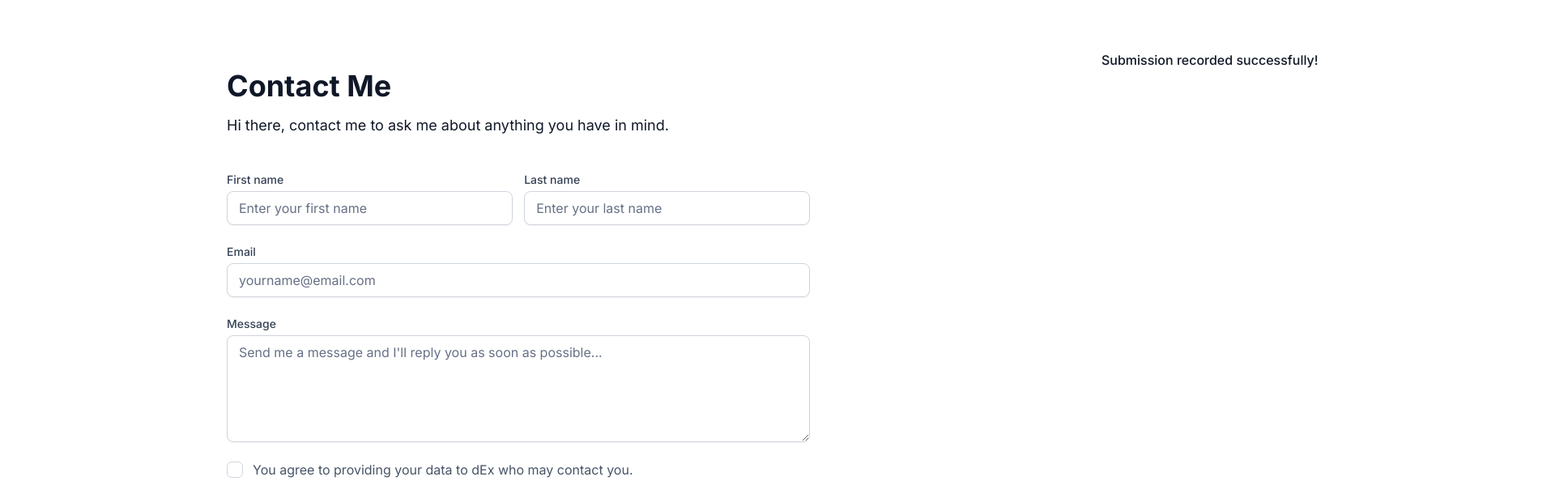
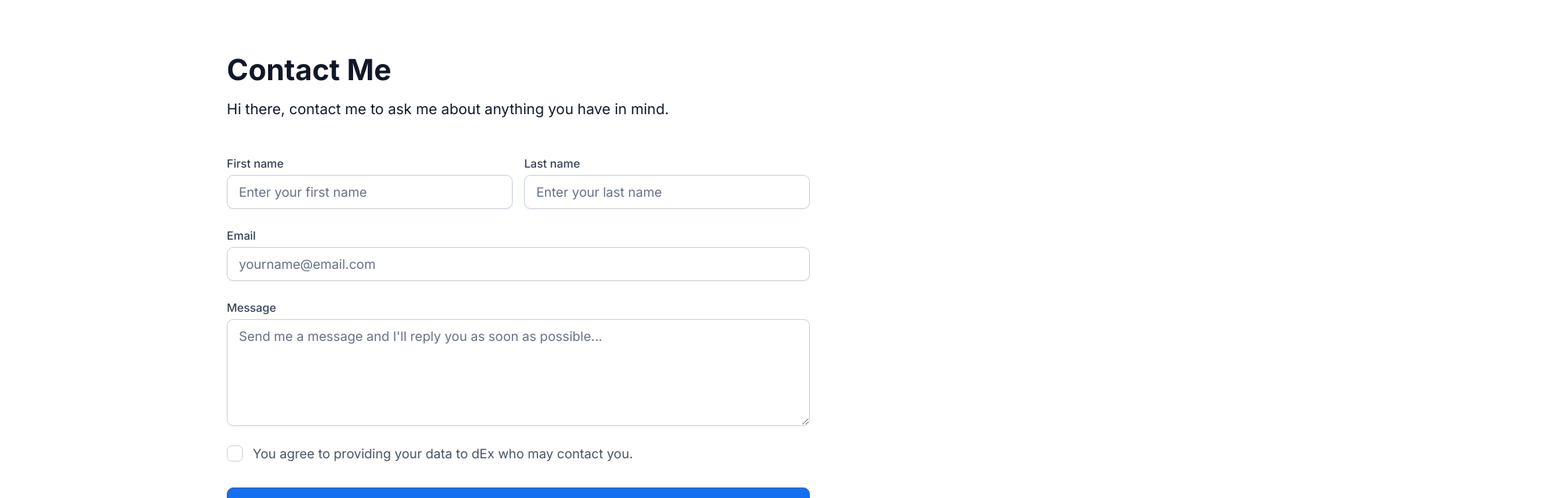
Before and after one commit to dExtinctedCoder/Hngi9Task1, a React (Vite) app: page /Hngi9Task1/contact in a window 1280 px wide. Shown: the top 615 px of the page at 81% size, 1920 px wide, since content can reach past the window. Built offline with nearby package versions, Linux system fonts and the light colour scheme.

Commit message:
add style for success message alert

```diff
--- a/src/components/Contact/contact.css
+++ b/src/components/Contact/contact.css
@@ -3,7 +3,27 @@
   margin-bottom: 4.125rem;
   width: var(--container-width-md);
   margin: 0 auto;
+  position: relative;
+  overflow-x: hidden;
 }
+
+#submit__alert {
+  position: absolute;
+  /* width: min(40vw); */
+  /* border: 2px solid; */
+  background-color: #fff;
+  z-index: 3;
+  right: 2rem;
+  padding: 0.5rem 1rem;
+  box-shadow: 0px 1px 2px rgba(16, 24, 40, 0.75);
+  /* transform: translateX(150%) */
+  transition: all 550ms;
+}
+
+/* #submit__alert.show { */
+  /* transform: translateX(0) */
+  /* transition: all 2s; */
+/* } */
 
 .form__heading {
   margin-bottom: 3rem;
```
